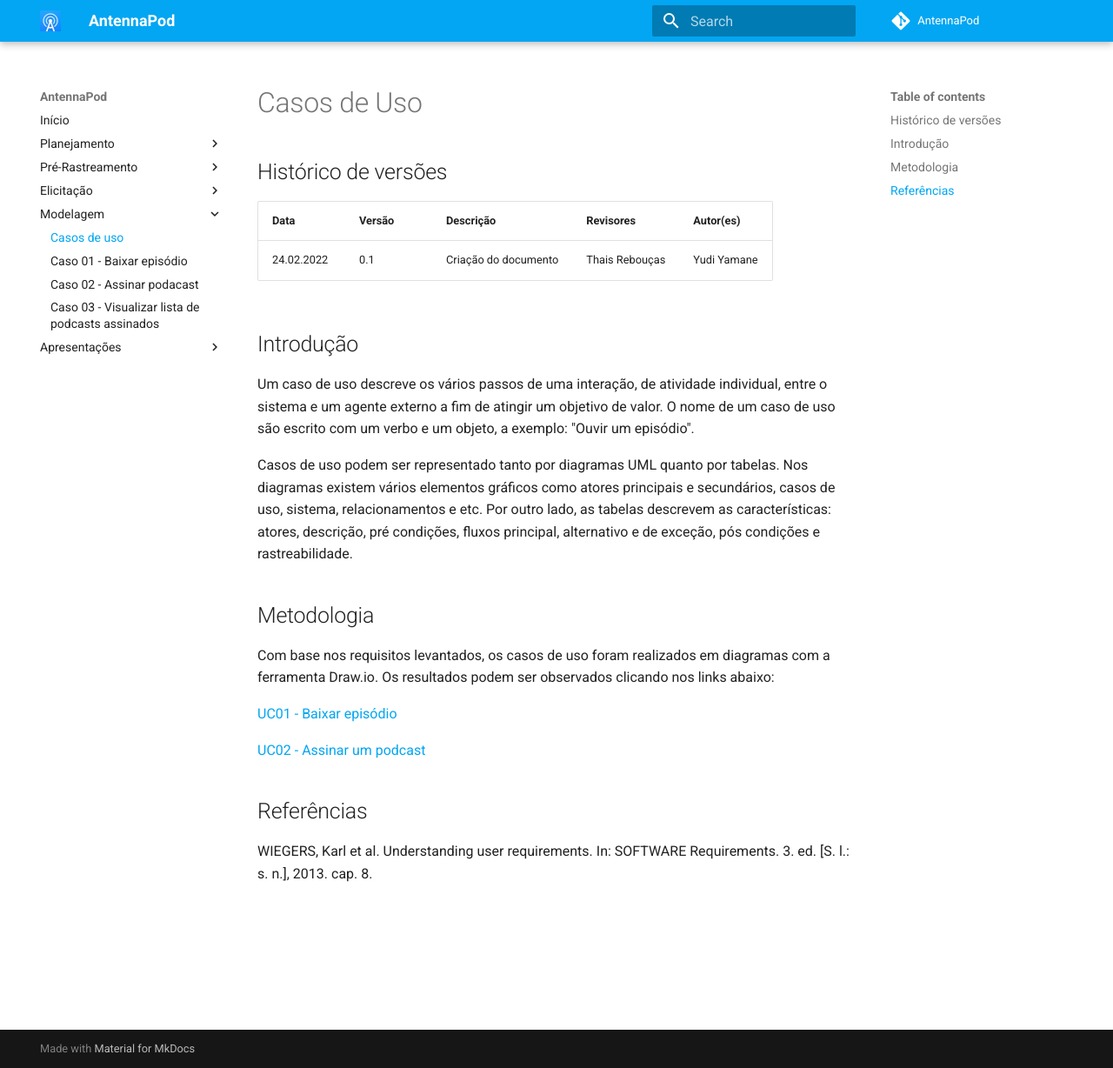
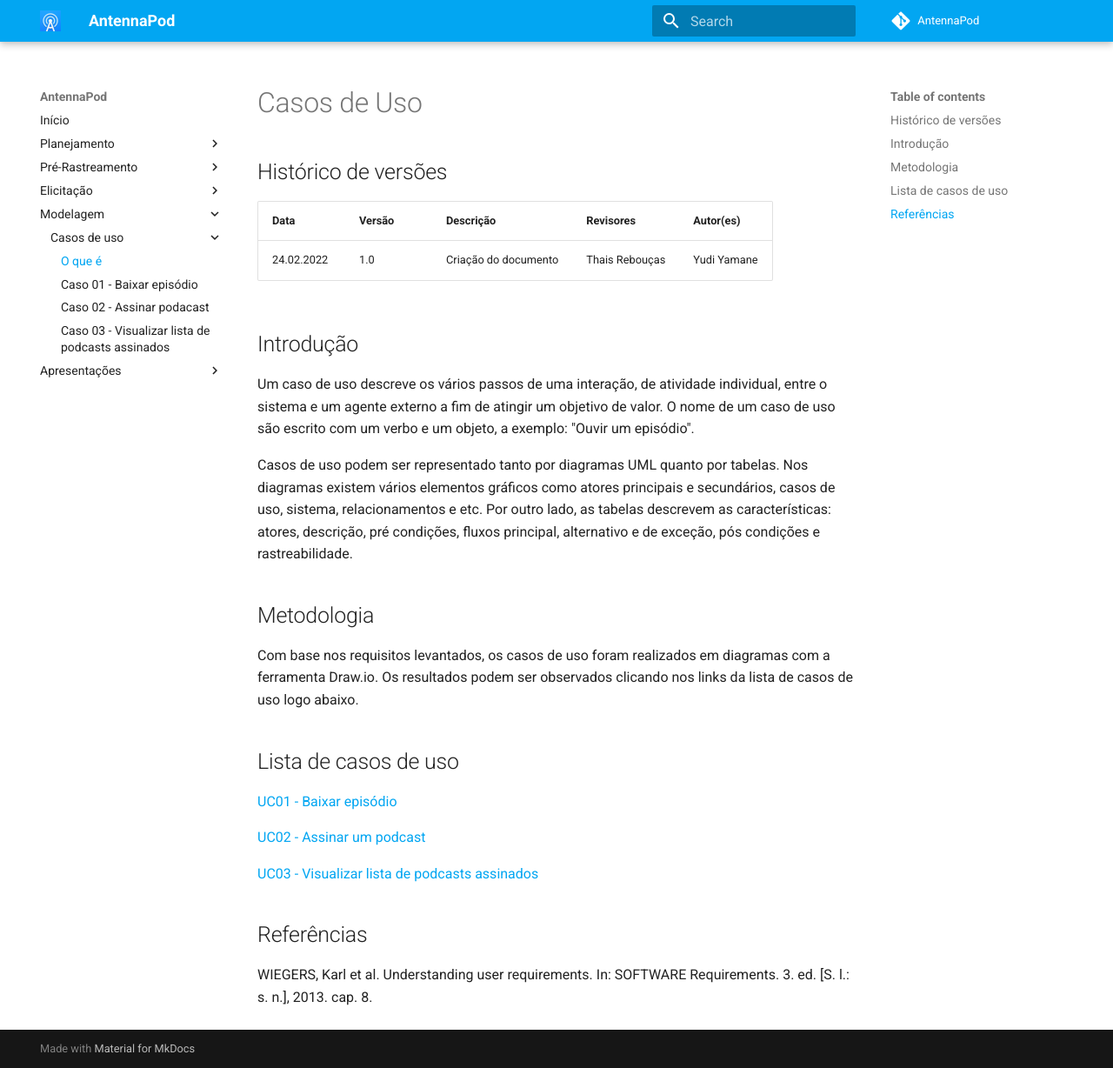
Before and after one commit to Requisitos-de-Software/2021.2-AntennaPod, an MkDocs documentation site: the page built from docs/modelagem/casosDeUso/casosDeUso.md, in a window 1280 px wide and 1228 px high. Shown: the whole window at 87% size. Built offline with MkDocs 1.6.1 and Material for MkDocs 9.7.7, drawn with Linux system fonts in a browser that asks for light colours; comment, search, counter and statistics services are not loaded.

Commit message:
adicionado link para UC03

```diff
--- a/docs/modelagem/casosDeUso.md
+++ b/docs/modelagem/casosDeUso/casosDeUso.md
@@ -3,7 +3,7 @@
 ## Histórico de versões
 | Data       | Versão | Descrição            | Revisores      | Autor(es)   |
 | ---------- | ------ | -------------------- | -------------- | ----------- |
-| 24.02.2022 | 0.1    | Criação do documento | Thais Rebouças | Yudi Yamane |
+| 24.02.2022 | 1.0    | Criação do documento | Thais Rebouças | Yudi Yamane |
 
 ## Introdução
 
@@ -22,12 +22,16 @@ e de exceção, pós condições e rastreabilidade.
 
 Com base nos requisitos levantados, os casos de uso foram realizados em
 diagramas com a ferramenta Draw.io. Os resultados podem ser observados clicando
-nos links abaixo:
+nos links da lista de casos de uso logo abaixo.
+
+## Lista de casos de uso
 
 [UC01 - Baixar episódio](./uc01.md)
 
 [UC02 - Assinar um podcast](./uc02.md)
 
+[UC03 - Visualizar lista de podcasts assinados](./uc02.md)
+
 ## Referências
 
 WIEGERS, Karl et al. Understanding user requirements. In: SOFTWARE Requirements. 3. ed. [S. l.: s. n.], 2013. cap. 8.
--- a/mkdocs.yml
+++ b/mkdocs.yml
@@ -32,10 +32,11 @@ nav:
       - Observação: elicitacao/observacao.md
     - Priorização: elicitacao/100reais.md
   - Modelagem:
-    - Casos de uso: modelagem/casosDeUso.md
-    - Caso 01 - Baixar episódio: modelagem/uc01.md
-    - Caso 02 - Assinar podacast: modelagem/uc02.md
-    - Caso 03 - Visualizar lista de podcasts assinados: modelagem/uc03.md
+    - Casos de uso:
+      - O que é: modelagem/casosDeUso/casosDeUso.md
+      - Caso 01 - Baixar episódio: modelagem/casosDeUso/uc01.md
+      - Caso 02 - Assinar podacast: modelagem/casosDeUso/uc02.md
+      - Caso 03 - Visualizar lista de podcasts assinados: modelagem/casosDeUso/uc03.md
   - Apresentações:
     - Apresentação-1: apresentacoes/apresentacao1.md
     - Apresentação-2: apresentacoes/apresentacao2.md
```
Also changed, not shown: docs/modelagem/casosDeUso/uc01.md (renamed from docs/modelagem/uc01.md), docs/modelagem/casosDeUso/uc02.md (renamed from docs/modelagem/uc02.md), docs/modelagem/casosDeUso/uc03.md (renamed from docs/modelagem/uc03.md).
